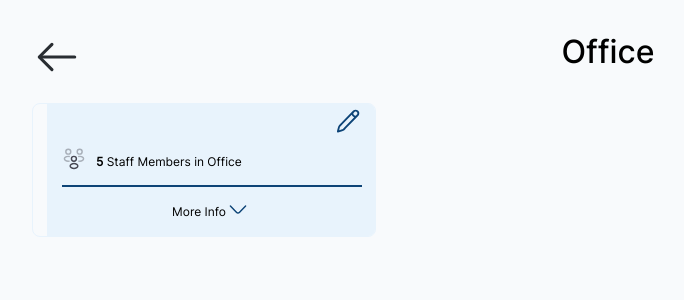
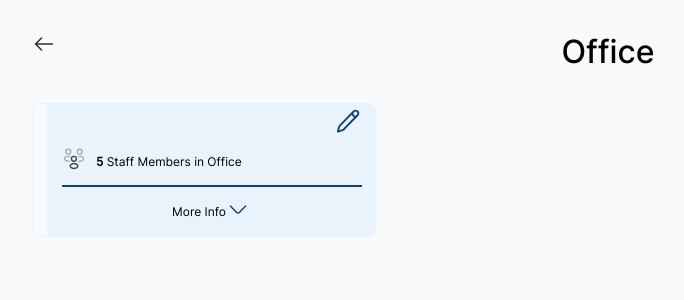
Before and after one commit to markgalante/office-viewer, a React (Create React App) app: page /office/1 in a window 1280 px wide. Shown: the top 300 px of the page, without its empty margins (32-716 px from the left). Built offline with nearby package versions, Linux system fonts and the light colour scheme; no server answers; the database is empty.

Commit message:
fix: header being properly centered

```diff
--- a/src/scenes/AddEditOffice/components/Header/index.tsx
+++ b/src/scenes/AddEditOffice/components/Header/index.tsx
@@ -16,7 +16,7 @@ function Header({
   const {goBack} = useRouting();
   return (
     <div className='header-container'>
-      <Icon name='back' size={50} className='curser-pointer header-icon' onClick={goBack} />
+      <Icon name='back' size={24} className='curser-pointer header-icon' onClick={goBack} />
       <Text center type='sub-heading'>{title}</Text>
     </div>
   )
--- a/src/scenes/AddEditOffice/components/Header/styles.css
+++ b/src/scenes/AddEditOffice/components/Header/styles.css
@@ -6,6 +6,7 @@
   position: absolute;
   left: 0;
   top: 0;
+  bottom: 0;
 }
 
 .header-container {
```
